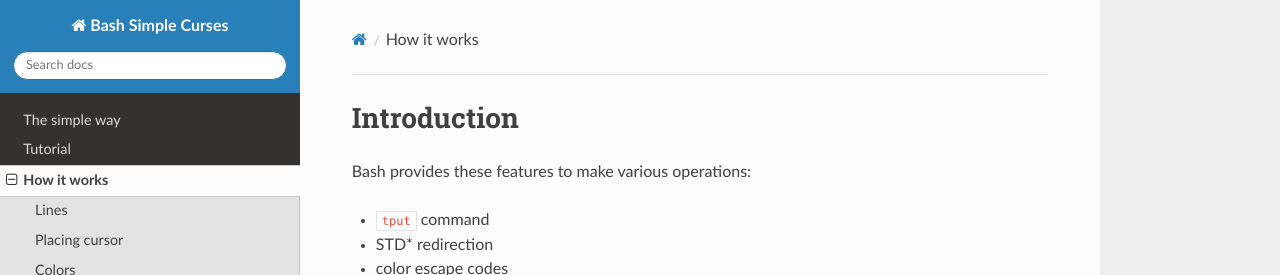
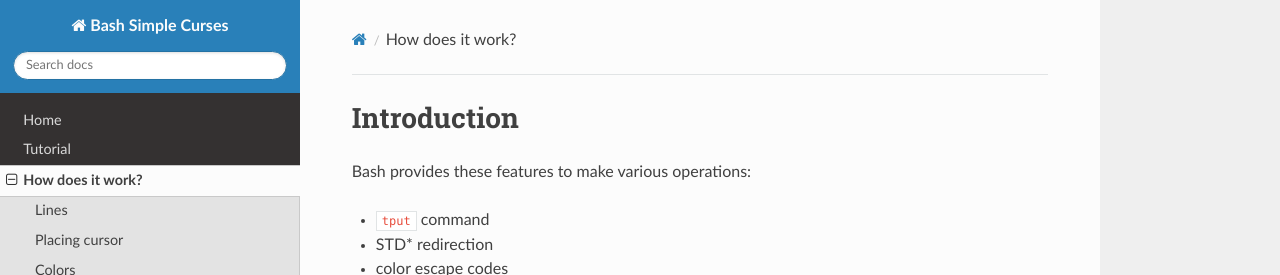
Before and after one commit to metal3d/bashsimplecurses, an MkDocs documentation site: the page built from docs/HowItWorks.md, in a window 1280 px wide and 900 px high. Shown: the top 275 px of the window. Built offline with MkDocs 1.6.1, drawn with Linux system fonts in a browser that asks for light colours; nearby versions of some CDN libraries; old or Windows-style settings are respelled for this version of MkDocs.

Commit message:
Update mkdocs.yml

```diff
--- a/mkdocs.yml
+++ b/mkdocs.yml
@@ -1,6 +1,6 @@
 site_name: Bash Simple Curses
 theme: readthedocs
-pages:
-- [index.md]
-- [BasicTutorial.md, "Tutorial"]
-- [HowItWorks.md, "How it works"]
+nav:
+- Home: index.md
+- Tutorial: BasicTutorial.md
+- "How does it work?": HowItWorks.md
```
